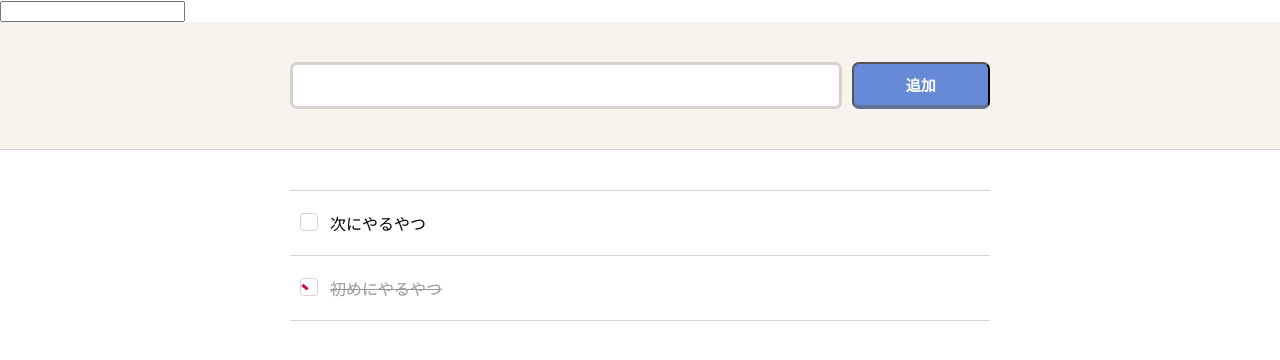
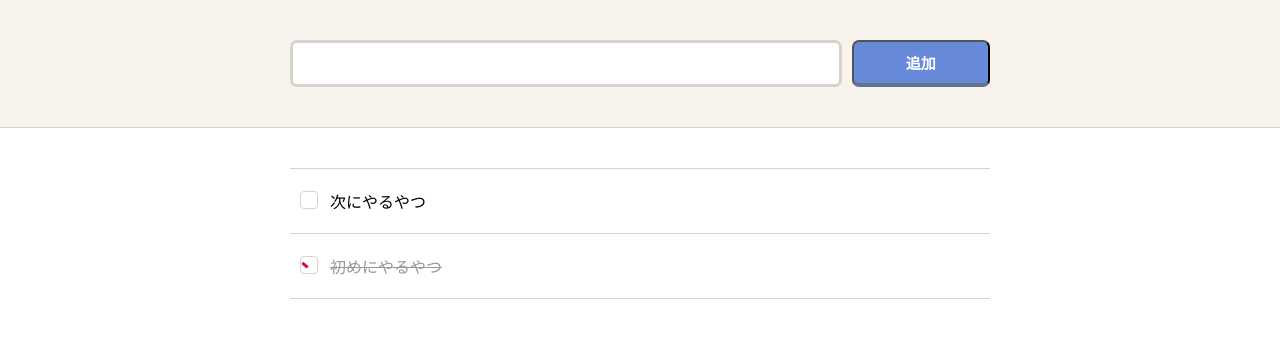
Before and after one commit to kawanomakoto/react-todo, a React (Create React App) app: page / in a window 1280 px wide. Shown: the top 360 px of the page. Built offline with nearby package versions, Linux system fonts and the light colour scheme.

Commit message:
元に戻す

```diff
--- a/src/App.tsx
+++ b/src/App.tsx
@@ -22,7 +22,6 @@ const App: React.FC = () => {
 
     return (
         <div>
-            <input type="text" className="input" />
             <TaskInput setTasks={setTasks} tasks={tasks} />
             <TaskList setTasks={setTasks} tasks={tasks} />
         </div>
```
Also changed, not shown: 6 other files (tests, documents, lock files or other folders).
